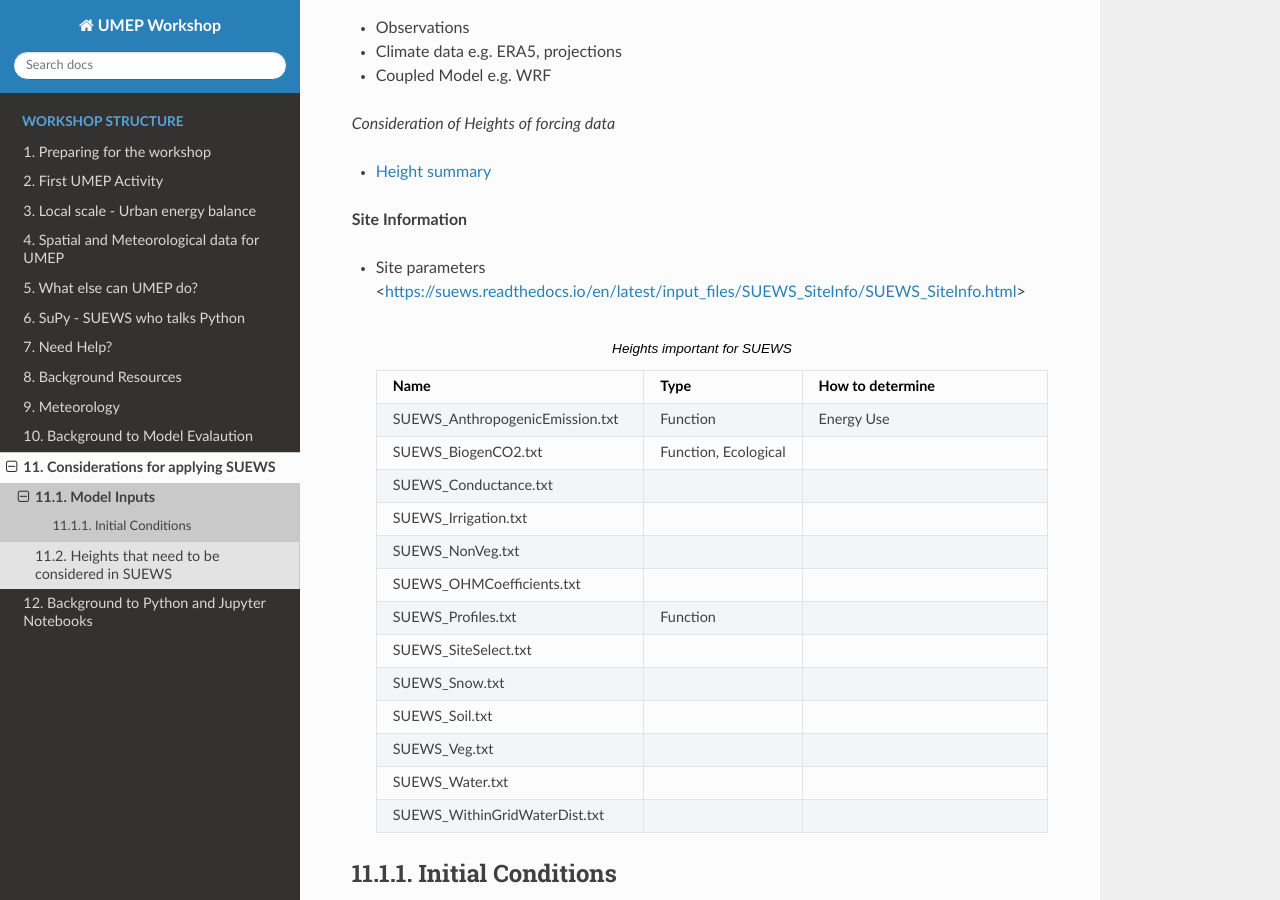
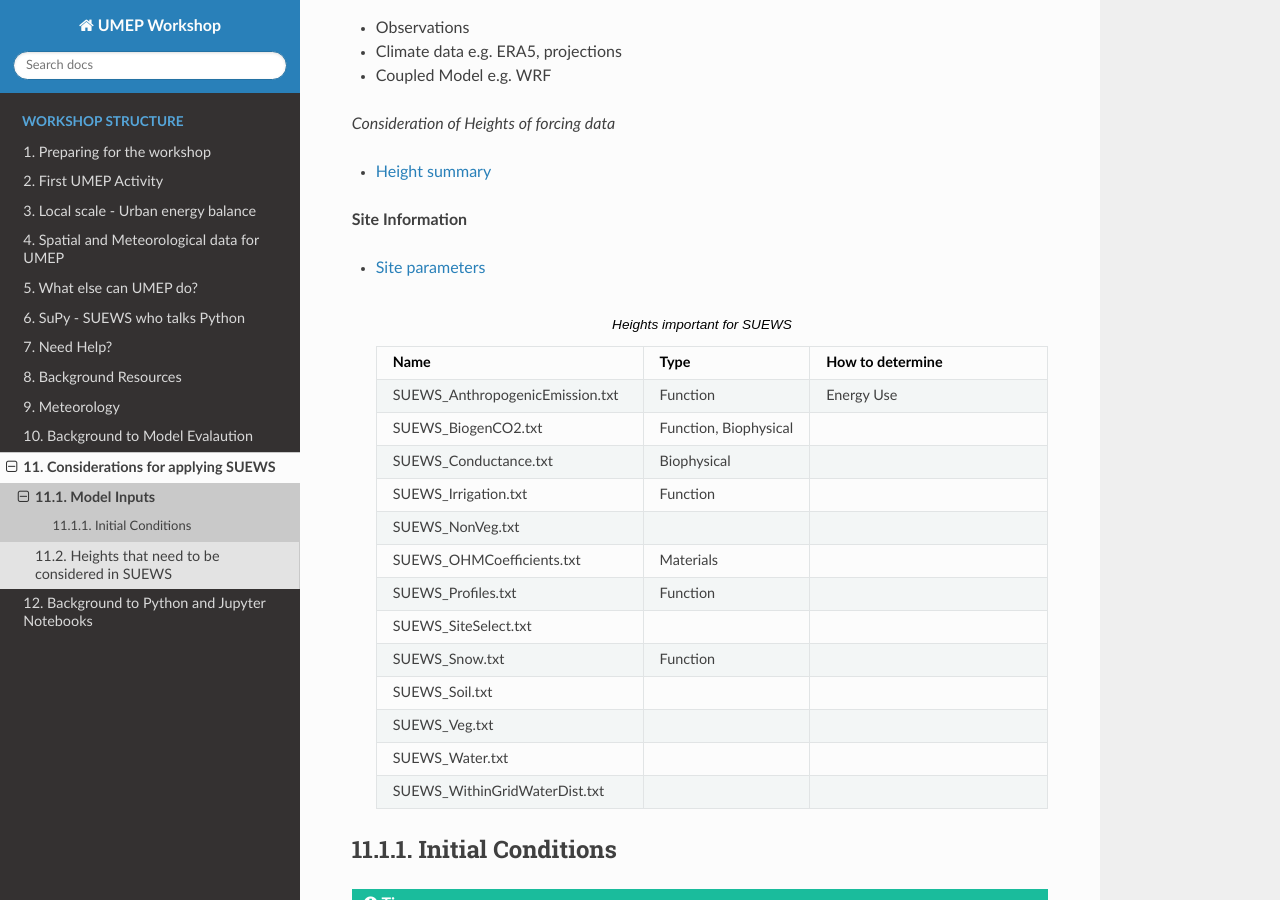
Before and after one commit to Urban-Meteorology-Reading/UMEP-Workshop, a Sphinx documentation site: the page built from source/Parameters/Consider1.rst, in a window 1280 px wide and 900 px high, scrolled down 336 px. Built offline with Sphinx 7.4.7 and the Read the Docs theme 2.0.0, drawn with Linux system fonts in a browser that asks for light colours.

Commit message:
Update Consider1.rst

```diff
--- a/source/Parameters/Consider1.rst
+++ b/source/Parameters/Consider1.rst
@@ -21,7 +21,7 @@
 
 **Site Information**
 
-- Site parameters <https://suews.readthedocs.io/en/latest/input_files/SUEWS_SiteInfo/SUEWS_SiteInfo.html>
+- `Site parameters <https://suews.readthedocs.io/en/latest/input_files/SUEWS_SiteInfo/SUEWS_SiteInfo.html>`_
 
  .. list-table:: Heights important for SUEWS
    :header-rows: 1
@@ -34,19 +34,19 @@
      - Function
      - Energy Use
    * - SUEWS_BiogenCO2.txt
-     - Function, Ecological
+     - Function, Biophysical
      -
    * - SUEWS_Conductance.txt
-     -
+     - Biophysical
      -
    * - SUEWS_Irrigation.txt
-     -
+     - Function
      -
    * - SUEWS_NonVeg.txt
      -
      -
    * - SUEWS_OHMCoefficients.txt
-     -
+     - Materials
      -
    * - SUEWS_Profiles.txt
      - Function
@@ -55,7 +55,7 @@
      -
      -
    * - SUEWS_Snow.txt
-     -
+     - Function
      -
    * - SUEWS_Soil.txt
      -
```
